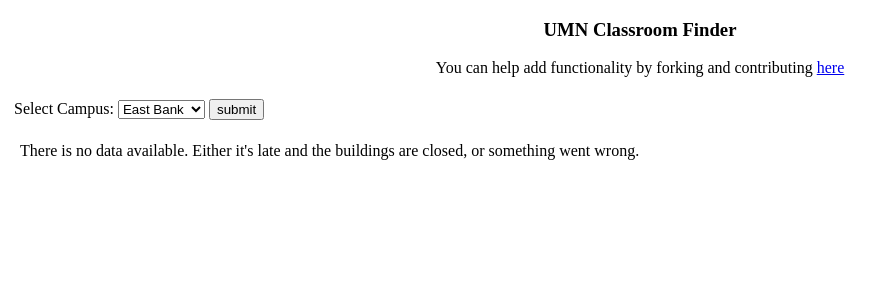
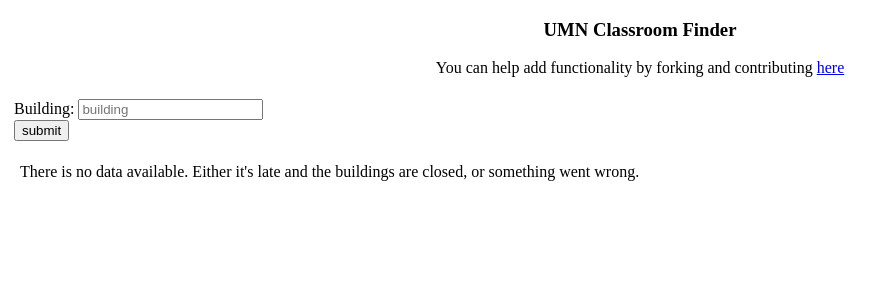
Before and after one commit to mikewadsten/classroom_finder, a Flask app: page / in a window 1280 px wide. Shown: the top 300 px of the page, without its empty margins (0-893 px from the left). Run offline with Flask 2, Linux system fonts and the light colour scheme; data that the repository does not hold is empty.

Commit message:
search buildings works

```diff
--- a/app.py
+++ b/app.py
@@ -2,6 +2,8 @@
              render_template, g
 from datetime import datetime
 import sqlite3
+
+now = datetime.strftime(datetime.now(), "%Y-%m-%d %H:%M:%S")
 
 app = Flask(__name__)
 DATABASE = 'database.db'
@@ -34,17 +36,23 @@
 @app.route('/')
 def front_page():
     now = datetime.strftime(datetime.now(), "%Y-%m-%d %H:%M:%S")
-    return render_template('index.html', now=now, gaps=query_db('''
-        SELECT roomname,start,end,length FROM gaps
-        JOIN classrooms on (classrooms.spaceID=gaps.spaceID)
-        WHERE end > '{}' AND length > 30 ORDER BY length DESC'''.format(now))
-    )
+    return render_template('index.html', now=now,
+        gaps=query_db('''
+            SELECT roomname,start,end,length FROM gaps
+            JOIN classrooms on (classrooms.spaceID=gaps.spaceID)
+            WHERE end > '{}' AND length > 30 ORDER BY length DESC'''.format(now) )
+        )
 
 @app.route('/search', methods=['POST'])
 def search():
-    if request.form:
-        print "form data"
-    return redirect(url_for('front_page'))
+    # This could be a redirect to front_page, however
+    # not sure how to pass a new set of gaps
+    if request.form['building']:
+        query = '''
+            SELECT roomname,start,end,length FROM gaps
+            JOIN classrooms on (classrooms.spaceID=gaps.spaceID)
+            WHERE roomname LIKE '%{}%' '''.format(request.form['building'])
+    return render_template('index.html', now=now,  gaps=query_db(query))
 
 def readabledate(time):
     pass
@@ -58,6 +66,7 @@
     #TODO get this to recognize format..
     #t = datetime.strptime(time, "%Y-%b-%a %H:%M:%S")
     return "{}:{}".format(hour, minute)
+
 def mins_to_hrs(minutes):
     h, m = divmod(minutes, 60)
     return '{}h {}m'.format(h,m)
--- a/templates/index.html
+++ b/templates/index.html
@@ -14,11 +14,15 @@
   </div>
   <div class='container'>
   <form action='/search', method='post'>
+    <!--
     Select Campus:
     <select>
       <option value="east">East Bank</option><br>
       <option value="west">West Bank</option><br>
-    </select>
+    </select><br>
+    -->
+    Building: <input type='text', name='building', placeholder='building'>
+    <div class='clear'></div>
     <input type='submit', value='submit', action='/search'>
   </form>
 
```
